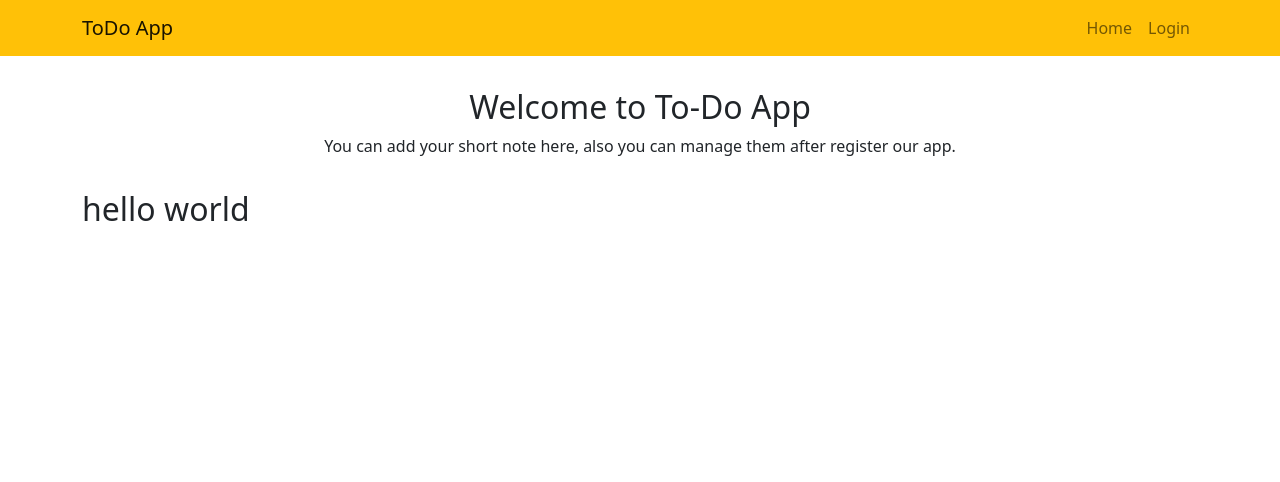
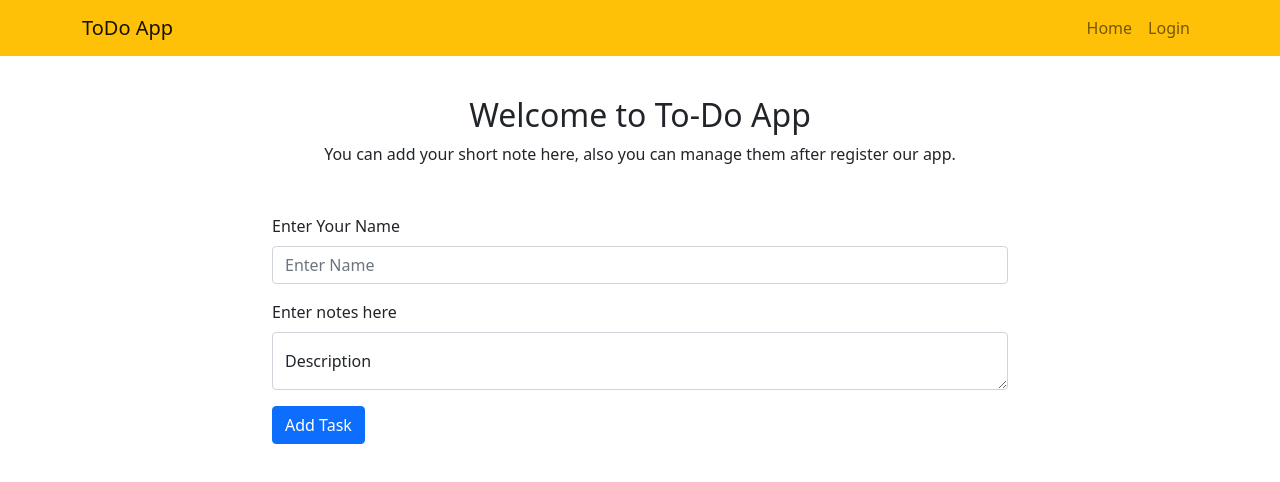
Before and after one commit to DevTabibur/to-do-mern, a React (Create React App) app: page / in a window 1280 px wide. Shown: the top 482 px of the page. Built offline with nearby package versions, Linux system fonts and the light colour scheme.

Commit message:
form added

```diff
--- a/src/Component/Home/Home.jsx
+++ b/src/Component/Home/Home.jsx
@@ -1,12 +1,24 @@
 import React from "react";
-import { Col, Container, Row } from "react-bootstrap";
+import {
+  Button,
+  Col,
+  Container,
+  FloatingLabel,
+  Form,
+  Row,
+} from "react-bootstrap";
 import "./Home.css";
 
 const Home = () => {
+  const handleForm = (e) => {
+    e.preventDefault();
+    alert();
+  };
+
   return (
     <>
-      <Container className="py-3">
-        <div className="section-title py-3 text-center">
+      <Container className="py-4">
+        <div className="section-title py-3 text-center mb-3">
           <h2>Welcome to To-Do App</h2>
           <p>
             You can add your short note here, also you can manage them after
@@ -14,9 +26,42 @@ const Home = () => {
           </p>
         </div>
         <Row>
-          <Col>
-            <h2>hello world</h2>
+          <Col md={2} lg={2}></Col>
+          <Col md={8} lg={8} sm={12}>
+            <div className="to-do-app">
+              <Form onSubmit={handleForm} className="form-parent">
+                <Form.Group className="mb-3">
+                  <Form.Label>Enter Your Name</Form.Label>
+                  <Form.Control type="text" placeholder="Enter Name" required />
+                </Form.Group>
+
+                <Form.Group className="mb-3">
+                  <Form.Label>Enter notes here</Form.Label>
+                  <FloatingLabel
+                    controlId="floatingTextarea"
+                    label="Description"
+                    className="mb-3"
+                  >
+                    <Form.Control
+                      as="textarea"
+                      placeholder="Leave a description here"
+                      required
+                    />
+                  </FloatingLabel>
+                </Form.Group>
+
+                {/* <Form.Group className="mb-3" controlId="formBasicCheckbox">
+                  <Form.Check type="checkbox" label="Check me out" />
+
+                </Form.Group> */}
+
+                <Button variant="primary" type="submit">
+                  Add Task
+                </Button>
+              </Form>
+            </div>
           </Col>
+          <Col md={2} lg={2}></Col>
         </Row>
       </Container>
     </>
--- a/src/Component/Shared/HeaderNav/HeaderNav.jsx
+++ b/src/Component/Shared/HeaderNav/HeaderNav.jsx
@@ -7,7 +7,7 @@ const HeaderNav = () => {
     <>
       <Navbar collapseOnSelect expand="lg" bg="warning" variant="light">
         <Container>
-          <Navbar.Brand as={Link} t0="/">ToDo App</Navbar.Brand>
+          <Navbar.Brand as={Link} to="/">ToDo App</Navbar.Brand>
           <Navbar.Toggle aria-controls="responsive-navbar-nav" />
           <Navbar.Collapse id="responsive-navbar-nav">
             <Nav className="ms-auto">
```
